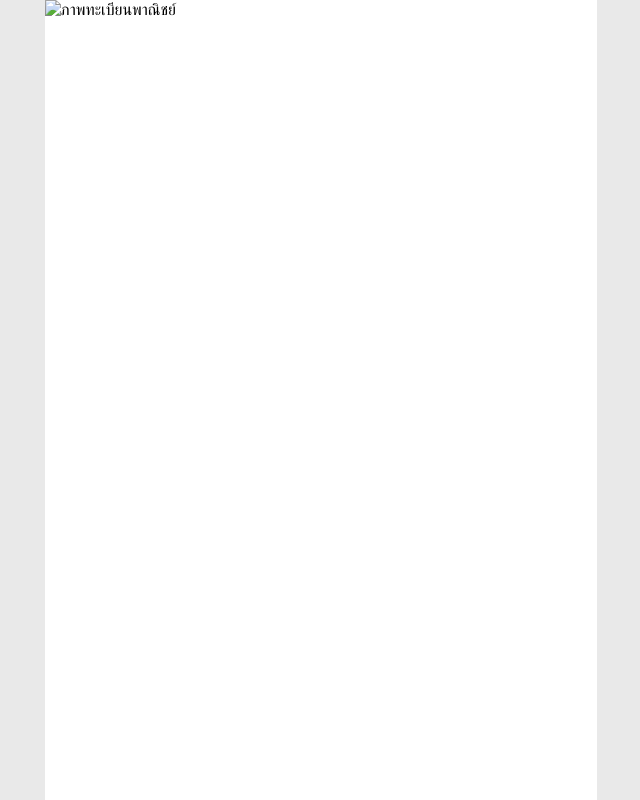
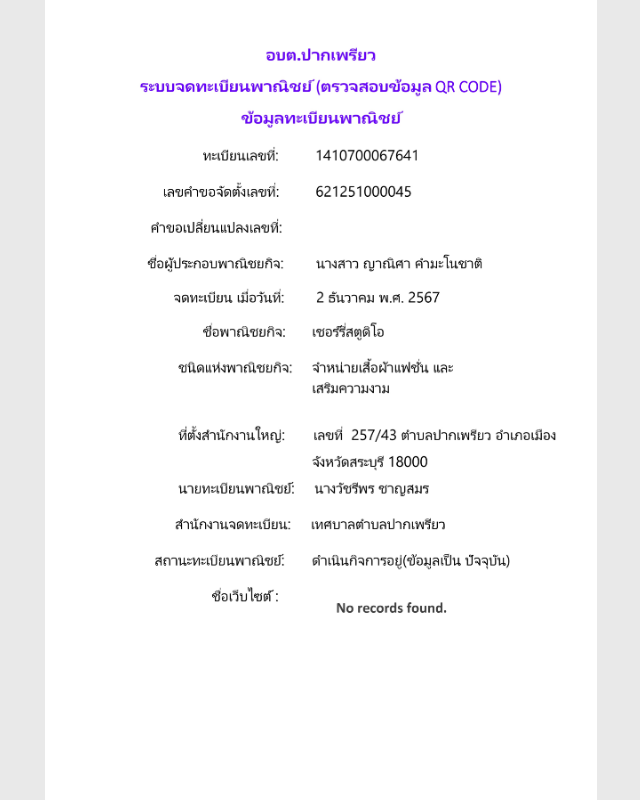
Before and after one commit to punthit081-spec/QR-, a plain HTML site: page index.html in a window 1280 px wide. Shown: the whole page, without its empty margins (319-959 px from the left). Drawn offline with Linux system fonts and the light colour scheme.

Commit message:
Update index.html

```diff
--- a/index.html
+++ b/index.html
@@ -39,7 +39,7 @@
   </head>
   <body>
     <main class="frame">
-      <img src="merchant-registration.png" alt="ภาพทะเบียนพาณิชย์" />
+      <img src="merchant-registration.png.jpg" alt="ภาพทะเบียนพาณิชย์" />
     </main>
   </body>
 </html>
```
